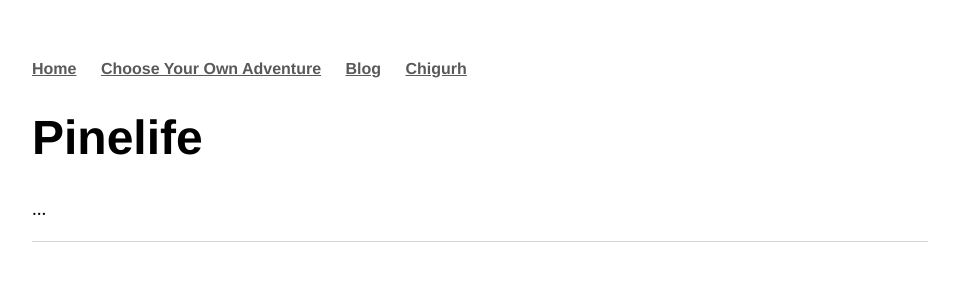
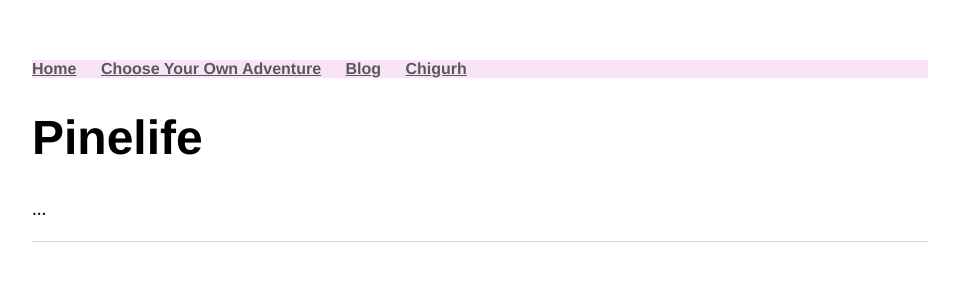
Before and after one commit to Pinelife/pinelife.github.io, a Jekyll site: the page built from index.html, in a window 1280 px wide. Shown: the top 300 px of the page, without its empty margins (160-1119 px from the left). Built offline with Jekyll 4.4.1, drawn with Linux system fonts in a browser that asks for light colours.

Commit message:
Update main.css

```diff
--- a/css/main.css
+++ b/css/main.css
@@ -27,6 +27,11 @@ nav ul, footer ul {
 nav ul li, footer ul li {
     display: inline;
     margin-right: 20px;
+}
+
+nav {
+     background-color: #f9e3f6;
+
 }
 a {
     text-decoration: underline;
@@ -100,7 +105,7 @@ ol li {
         padding-left: 10px;
         width: 250px;
         float: left;
-     margin: 40px;
+        margin: 40px;
 }
 
    .left ul{
@@ -122,7 +127,7 @@ ol li {
         padding-left: 100px !important;
         padding-right: 100px !important;
         padding-top:15px !important;*/
-                float: right;
+        float: right;
     }
 
 @media screen and (max-width: 480px){
```
